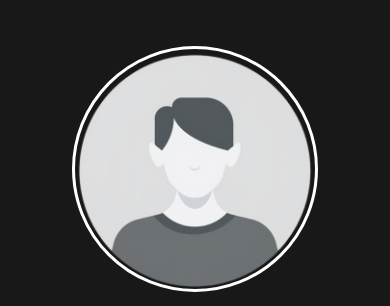
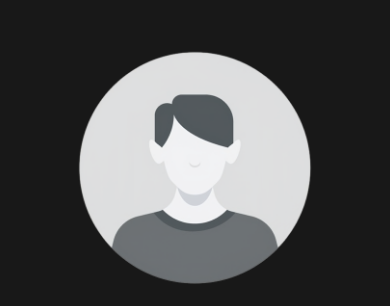
Before and after one commit to fadilaziz/fadil.github.io, a plain HTML site: page index.html in a window 390 px wide. Shown: the part 54-360 px from the top of the page. Drawn offline with nearby package versions, Linux system fonts and the light colour scheme.

Commit message:
Update style-index.css

```diff
--- a/style-index.css
+++ b/style-index.css
@@ -360,8 +360,6 @@ article > button:hover {
     figure > img {
         width: 10rem;
         height: 10rem;
-        border-radius: 20px;
-        border: white 3px solid;
     }
 
     .about-me {
```
